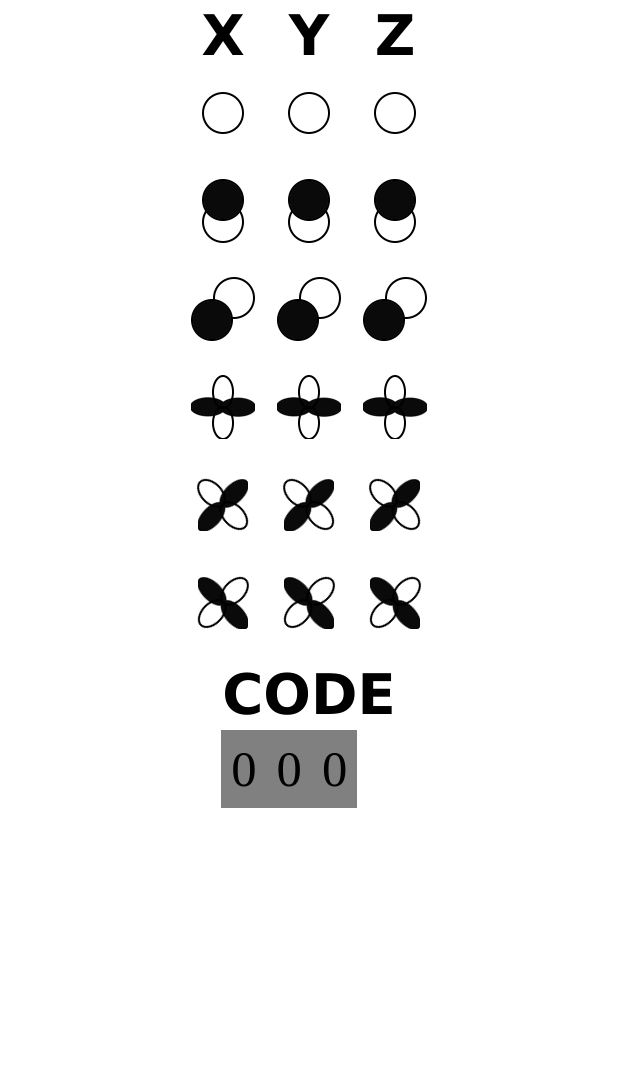
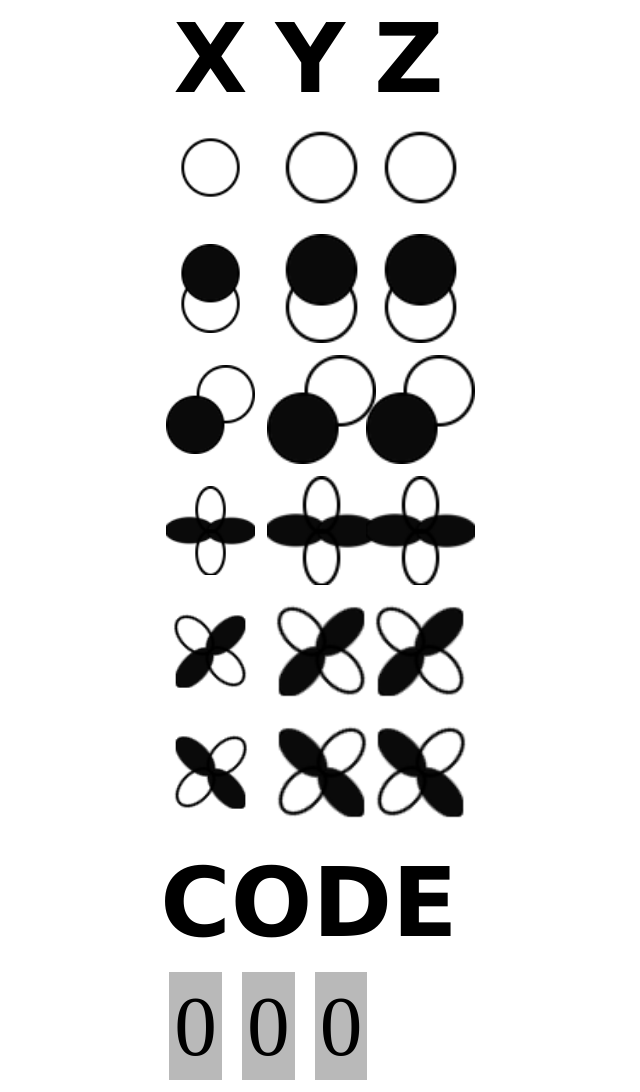
Before and after one commit to mattmular/files, a plain HTML site: page index.html in a window 1280 px wide. Shown: the whole page, without its empty margins (331-971 px from the left). Before the commit the page ends 810 px from the top, so only its background shows below. Drawn offline with Linux system fonts and the light colour scheme.

Commit message:
Update index.html

```diff
--- a/index.html
+++ b/index.html
@@ -14,6 +14,7 @@
         #table1 {
             margin-left:auto;
             margin-right: auto;
+            width: 30%;
             max-width: 300px;
             height: 60%
         }
@@ -25,12 +26,13 @@
 
         th {
             font-family: 'Lucida Sans', 'Lucida Sans Regular', 'Lucida Grande', 'Lucida Sans Unicode', Geneva, Verdana, sans-serif;
-            font-size: 42pt;
+            font-size: 72pt;
         }
 
         td {
-            padding: 10px;
-            font-size: 38pt;
+            padding: 5px;
+            margin: 10px;
+            font-size: 64pt;
         }
 
         img {
@@ -40,7 +42,7 @@
 
         .output {
             display:inline-block;
-            background-color: grey;
+            background-color: #b9b9b9;
         }
     </style>
     <head></head>
```
